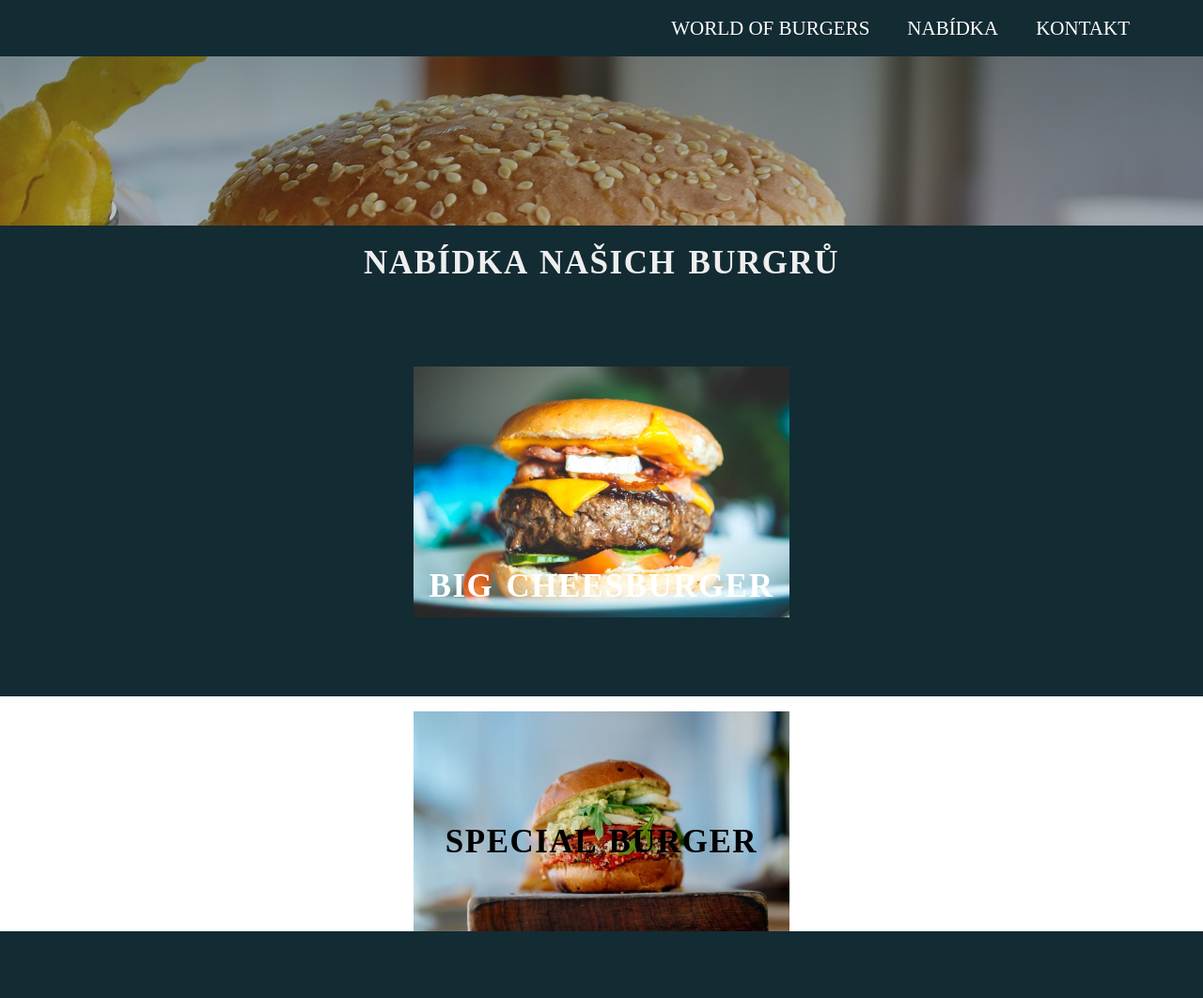
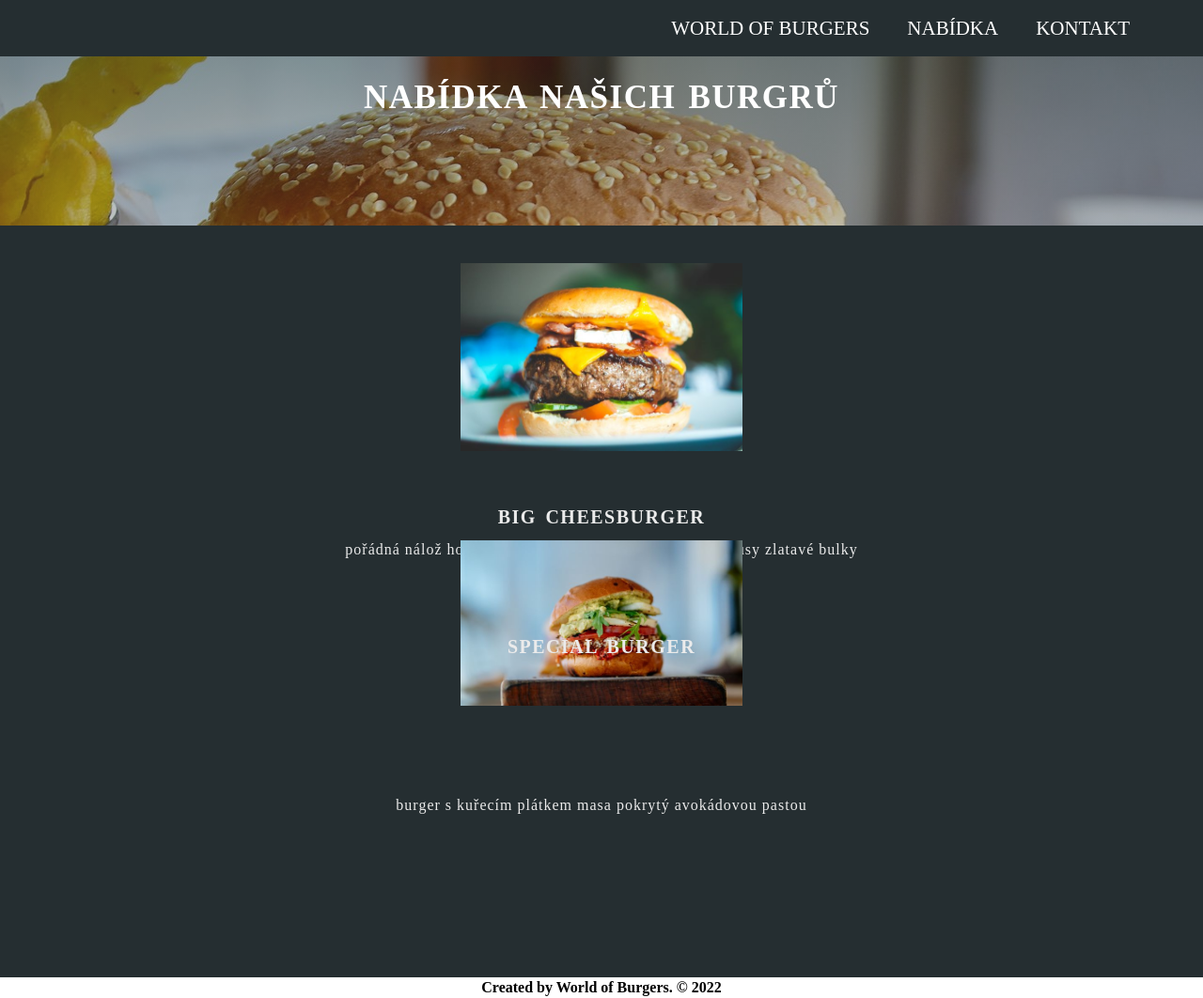
Before and after one commit to JakubJV/Projekt-Websta, a PHP site: page /nabidka.php in a window 1280 px wide. Shown: the whole page at 94% size. Before the commit the page ends 991 px from the top, so only its background shows below. Run offline with PHP 8.4, Linux system fonts and the light colour scheme.

Commit message:
Dodělaná stylizace landing.css a nabidka.css, přidán text do patičky v index.php a nabidka.php

```diff
--- a/index.php
+++ b/index.php
@@ -5,7 +5,7 @@
     <meta charset="UTF-8">
     <meta http-equiv="X-UA-Compatible" content="IE=edge">
     <meta name="viewport" content="width=device-width, initial-scale=1.0">
-    <link rel="stylesheet" href="landing.css">
+    <link rel="stylesheet" href="landing.css" />
     <title>World of Burgers</title>
 </head>
 
@@ -32,7 +32,9 @@
     </main>
 
     <footer>
-
+        <p>
+            Created by World of Burgers. © 2022
+        </p>
     </footer>
 </body>
 
--- a/nabidka.css
+++ b/nabidka.css
@@ -4,6 +4,13 @@
     box-sizing: border-box;
     text-decoration: none;
     list-style: none;
+}
+
+html, body {
+    width: 100%;
+    height: 100%;
+    margin: 0;
+    padding: 0;
 }
 
 /*** HEADER ***/
@@ -18,13 +25,13 @@ header {
 
 .header-text {
     position: absolute;
-    top: 35%;
+    top: 13%;
     left: 50%;
     transform: translate(-50%, -50%);
 }
 
 .header-text h1 {
-    color: rgb(238, 238, 238);
+    color: rgb(255, 255, 255);
     font-size: 35px;
     text-transform: uppercase;
     letter-spacing: 1.5px;
@@ -35,9 +42,18 @@ header {
 
 /*** HEADER ***/
 
+/* MAIN */
+
+main {
+    width: auto;
+    height: 800px;
+    background: rgb(37, 46, 49);
+}
+
+
 /* Navigace */
 nav {
-    background:rgb(19, 43, 51);
+    background:rgb(37, 46, 49);
     height: 60px;
     width: 100%;
 }
@@ -70,59 +86,87 @@ a:hover{
 /* Images */
 
 .menu-1 {
-    background: rgb(19, 43, 51);
+    background: rgb(37, 46, 49);
 }
 
 .menu-1 img {
-    width: 400px;
+    width: 300px;
     display: block;
     margin: 0px auto;
     position: relative;
-    top: 150px;
+    top: 40px;
 
 }
 
-.Nadpis1 {
+.menu-1 h2 {
     position: absolute;
-    top: 78%;
+    top: 550px;
     left: 50%;
     transform: translate(-50%, -50%);
-}
-
-.Nadpis1 h2 {
-    color: rgb(255, 255, 255);
-    font-size: 35px;
+    color: rgb(235, 235, 235);
+    font-size: 20px;
     text-transform: uppercase;
     letter-spacing: 1.5px;
     word-spacing: 3px;
-    text-align: center;
+}
+
+.menu-1 p {
+    position: absolute;
+    top: 585px;
+    left: 50%;
+    transform: translate(-50%, -50%);
+    color: rgb(235, 235, 235);
+    letter-spacing: 1px;
+
 }
 
 .menu-2 {
-    background: rgb(19, 43, 51);
+    background: rgb(37, 46, 49);
 }
 
 .menu-2 img {
-    width: 400px;
+    width: 300px;
     display: block;
     margin: 0px auto;
     position: relative;
-    top: 250px;
+    top: 135px;
 
 }
 
-.Nadpis2 {
+.menu-2 h2 {
     position: absolute;
-    top: 112%;
+    top: 86%;
     left: 50%;
     transform: translate(-50%, -50%);
-}
-
-.Nadpis2 h2 {
-    color: rgb(2, 2, 2);
-    font-size: 35px;
+    color: rgb(235, 235, 235);
+    font-size: 20px;
     text-transform: uppercase;
     letter-spacing: 1.5px;
     word-spacing: 3px;
-    text-align: bottom;
 }
+
+.menu-2 p {
+    position: absolute;
+    top: 857px;
+    left: 50%;
+    transform: translate(-50%, -50%);
+    color: rgb(235, 235, 235);
+    letter-spacing: 1px;
+
+}
+
+
+
+footer {
+    text-align: center;
+    padding: 2px;
+    margin: 0px;
+    font-weight: bold;
+}
+
+
+.clearfix:after {
+    content: "";
+    display: table;
+    clear: both;
+}
--- a/nabidka.php
+++ b/nabidka.php
@@ -5,7 +5,7 @@
     <meta charset="UTF-8">
     <meta http-equiv="X-UA-Compatible" content="IE=edge">
     <meta name="viewport" content="width=device-width, initial-scale=1.0">
-    <link rel="stylesheet" href="nabidka.css">
+    <link rel="stylesheet" href="nabidka.css" />
     <title>Nabídka World of Burgers</title>
 </head>
 
@@ -26,20 +26,22 @@
     <main>
         <div class="menu-1">
             <img src="img/big_cheese1.jpg" alt="Big Cheesburger">
-        </div>
-        <div class="Nadpis1">
             <h2>Big Cheesburger</h2>
+            <p>pořádná nálož hovězího s plátky cheddaru mezi dvěma kusy zlatavé bulky
+            </p>
         </div>
         <div class="menu-2">
             <img src="img/special_burger1.jpg" alt="Special Burger">
+            <h2>Special Burger</h2>
+            <p>burger s kuřecím plátkem masa pokrytý avokádovou pastou</p>
         </div>
-        <div class="Nadpis2">
-            <h2>Special Burger</h2>
-        </div>
+        <div class="clearfix"></div>
     </main>
 
     <footer>
-
+        <p>
+            Created by World of Burgers. © 2022
+        </p>
     </footer>
 </body>
 
```
Also changed, not shown: landing.css (+7 -0 lines).
